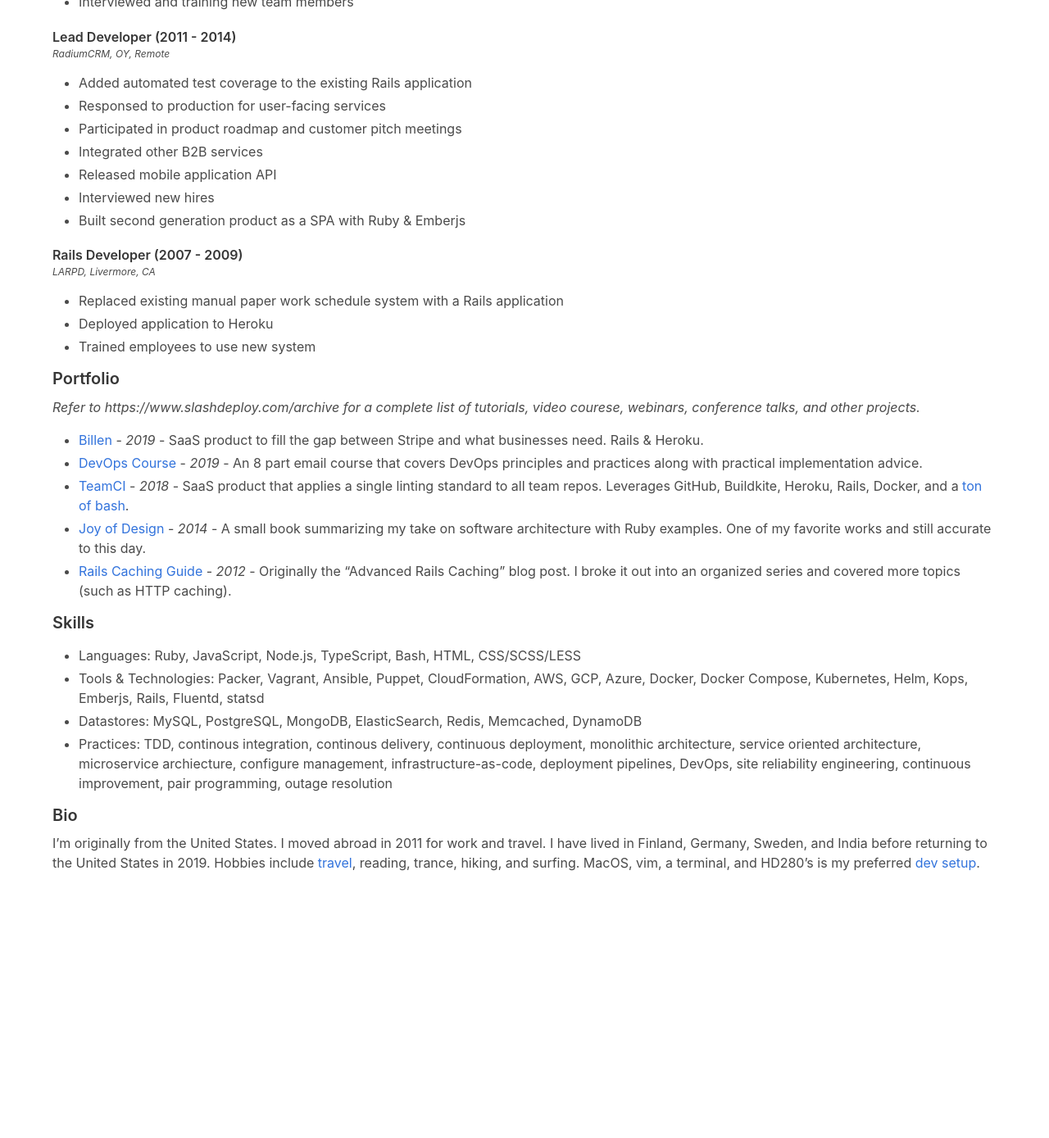
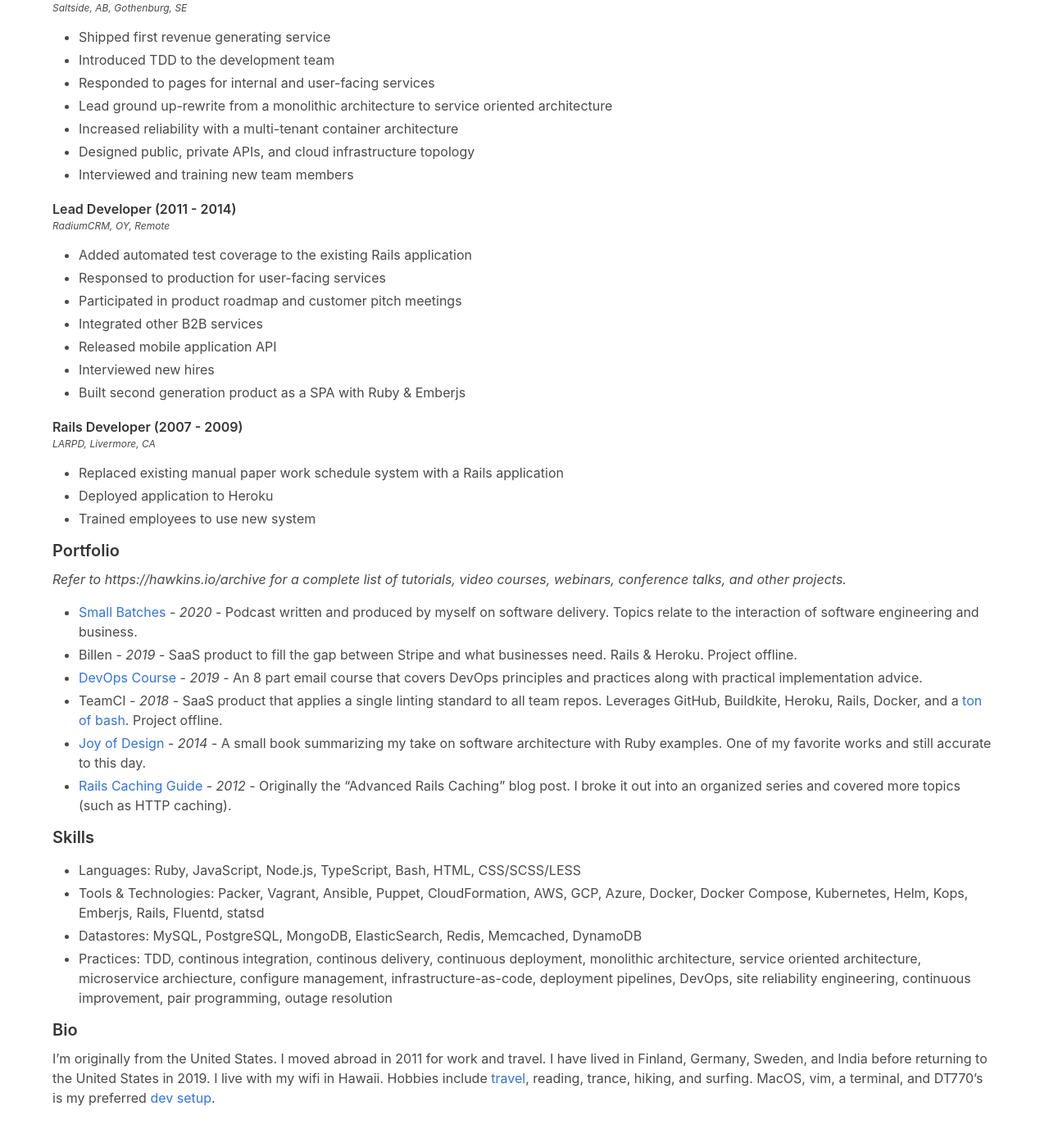
Before and after one commit to ahawkins/resume, a Jekyll site: the page built from index.md, in a window 1280 px wide and 1400 px high, scrolled down 1555 px. Shown: the top 1389 px of the window at 82% size. Built offline with Jekyll 4.4.1, drawn with Linux system fonts in a browser that asks for light colours; before the commit the page ends 2668 px from its top, so only the background shows below that; some of the changed text lies outside the part shown.

Commit message:
feat(data): update resume for 2020

```diff
--- a/_data/resume.yml
+++ b/_data/resume.yml
@@ -7,9 +7,9 @@ tag_line: "Velocity, Reliability, Quality focused Software Professional"
 github: "https://github.com/ahawkins"
 twitter: "https://twitter.com/adman65"
 linkedin: "https://www.linkedin.com/in/adam-hawkins-53109b14b/"
-website: "https://www.slashdeploy.com"
-email: "adam@slashdeploy.com"
-archive: "https://www.slashdeploy.com/archive"
+website: "https://hawkins.io"
+email: "adam@hawkins.io"
+archive: "https://hawkins.io/archive"
 intro: |
   I've spent 10 years developing the skills to increase velocity,
   reliability, and quality for my employers and clients. These skills enable
@@ -44,8 +44,8 @@ intro: |
   production software.
 summary: |
   Senior software professional who shipped new products, rescued production
-  from 3AM outages, and taught others to do the same. 10 years of full-stack Ruby
-  experience backed by DevOps and SRE practices in production.
+  from 3AM outages, and taught others to do the same. 10 years of full-cycle
+  experience backed by DevOps and SRE practices.
 skills: |
   - Languages: Ruby, JavaScript, Node.js, TypeScript, Bash, HTML, CSS/SCSS/LESS
   - Tools & Technologies: Packer, Vagrant, Ansible, Puppet, CloudFormation,
@@ -60,12 +60,22 @@ skills: |
 bio: |
   I'm originally from the United States. I moved abroad in 2011 for work and
   travel. I have lived in Finland, Germany, Sweden, and India before returning
-  to the United States in 2019. Hobbies include
+  to the United States in 2019. I live with my wifi in Hawaii. Hobbies include
   [travel](http://isos.ahawkins.me), reading, trance, hiking, and surfing.
-  MacOS, vim, a terminal, and HD280's is my preferred [dev
+  MacOS, vim, a terminal, and DT770's is my preferred [dev
   setup](https://github.com/ahawkins/dotfiles).
 experience:
-  - timeframe: 2016 - Now
+  - timeframe: 2019 - Now
+    company: Skillshare.com
+    position: Staff Site Reliability Engineer
+    location: Remote
+    description:
+      - Built company wide continous delivery infrastructure
+      - Promoted first-class software delivery practices
+      - Production on-call
+      - Managed AWS/Docker/Kubernetes infrastructure with Terraform
+      - Automated developer envirionment and setup with Ansible
+  - timeframe: 2016 - 2019
     company: Self-Employed
     position: Consultant and Technical Writer
     location: Remote
@@ -120,9 +130,15 @@ experience:
       - Deployed application to Heroku
       - Trained employees to use new system
 portfolio:
+  - title: Small Batches
+    year: 2020
+    link: https://smallbatches.fm
+    description: |
+      Podcast written and produced by myself on software delivery. Topics relate to the interaction of software engineering and business.
   - title: Billen
     year: 2019
     link: https://billen.app
+    dead: true
     description: |
       SaaS product to fill the gap between Stripe and what businesses need. Rails
       & Heroku.
@@ -135,6 +151,7 @@ portfolio:
   - title: TeamCI
     year: 2018
     link: https://teamci.co
+    dead: true
     description: |
       SaaS product that applies a single linting standard to all team repos.
       Leverages GitHub, Buildkite, Heroku, Rails, Docker, and a [ton of bash](https://hackernoon.com/inside-teamcis-check-code-b12770de57a5).
--- a/_layouts/resume.html
+++ b/_layouts/resume.html
@@ -46,11 +46,15 @@
 				{% endfor %}
 
 				<h2 class="is-size-5">Portfolio</h2>
-				<p><em>Refer to {{ site.data.resume.archive }} for a complete list of tutorials, video courese, webinars, conference talks, and other projects.</em></p>
+				<p><em>Refer to {{ site.data.resume.archive }} for a complete list of tutorials, video courses, webinars, conference talks, and other projects.</em></p>
 				<ul>
 					{% for item in site.data.resume.portfolio %}
 						<li class="list-works">
-							<a href="{{ item.link }}">{{ item.title }}</a> - <em>{{ item.year }}</em> - {{ item.description | markdownify }} <span class="print-link">{{ item.link }}</span>
+							{% if item.dead %}
+								{{ item.title }} - <em>{{ item.year }}</em> - {{ item.description | markdownify }} Project offline.
+							{% else %}
+								<a href="{{ item.link }}">{{ item.title }}</a> - <em>{{ item.year }}</em> - {{ item.description | markdownify }} <span class="print-link">{{ item.link }}</span>
+							{% endif %}
 						</li>
 					{% endfor %}
 				</ul>
```
